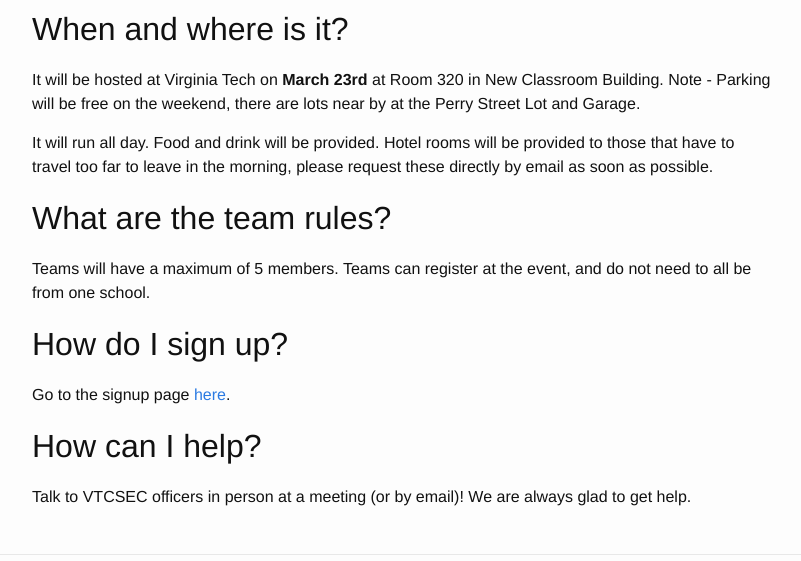
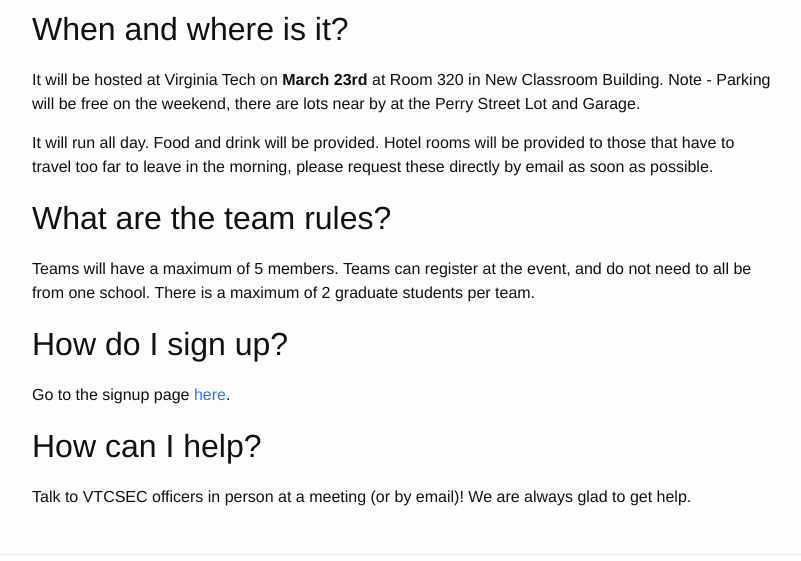
Before and after one commit to VTCSec/vtcsec.org, a Jekyll site: the page built from summit.md, in a window 1280 px wide and 900 px high, scrolled down 812 px, cut to the strip 0-561 px from the top of the window. Shown: the whole strip, without its empty margins (238-1039 px from the left). Built offline with Jekyll 4.4.1, drawn with Linux system fonts in a browser that asks for light colours.

Commit message:
Update summit.md

```diff
--- a/summit.md
+++ b/summit.md
@@ -34,7 +34,7 @@
 
 ## What are the team rules?
 
-Teams will have a maximum of 5 members. Teams can register at the event, and do not need to all be from one school.
+Teams will have a maximum of 5 members. Teams can register at the event, and do not need to all be from one school. There is a maximum of 2 graduate students per team.
 
 ## How do I sign up?
 
```
